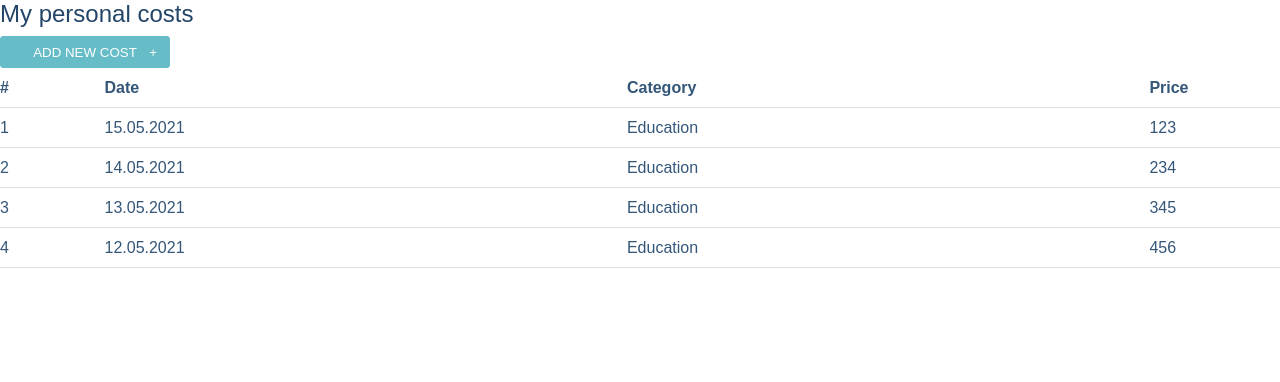
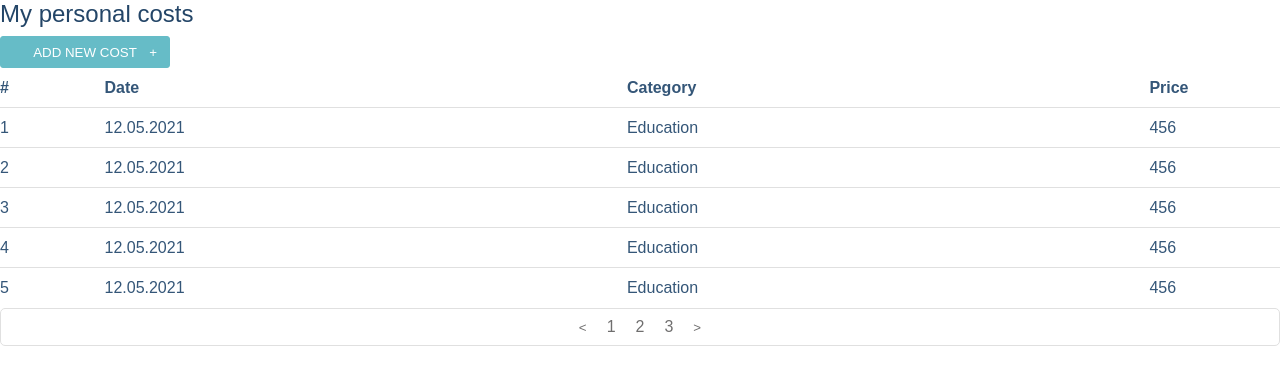
Before and after one commit to youryCh/vue-gb-project, a Vue app: page / in a window 1280 px wide. Shown: the top 382 px of the page. Built offline with nearby package versions, Linux system fonts and the light colour scheme.

Commit message:
finished pagination

```diff
--- a/src/App.vue
+++ b/src/App.vue
@@ -33,19 +33,54 @@ export default {
     fetchData () {
       return [
         {
-          date: '15.05.2021',
+          date: '12.05.2021',
           category: 'Education',
-          price: 123
+          price: 456
         },
         {
-          date: '14.05.2021',
+          date: '12.05.2021',
           category: 'Education',
-          price: 234
+          price: 456
         },
         {
-          date: '13.05.2021',
+          date: '12.05.2021',
           category: 'Education',
-          price: 345
+          price: 456
+        },
+        {
+          date: '12.05.2021',
+          category: 'Education',
+          price: 456
+        },
+        {
+          date: '12.05.2021',
+          category: 'Education',
+          price: 456
+        },
+        {
+          date: '12.05.2021',
+          category: 'Education',
+          price: 456
+        },
+        {
+          date: '12.05.2021',
+          category: 'Education',
+          price: 456
+        },
+        {
+          date: '12.05.2021',
+          category: 'Education',
+          price: 456
+        },
+        {
+          date: '12.05.2021',
+          category: 'Education',
+          price: 456
+        },
+        {
+          date: '12.05.2021',
+          category: 'Education',
+          price: 456
         },
         {
           date: '12.05.2021',
--- /dev/null
+++ b/src/components/Pagination.vue
@@ -0,0 +1,69 @@
+<template>
+  <div :class="[$style.pagination]">
+    <button @click="prevPage" :class="[$style.pagination__button]">{{ innerButton[0] }}</button>
+    <div :class="[$style.pagination__item]" v-for="(item, index) in pageCount"
+    :key="index"
+    @click="showCurrentList">
+    {{ item }}
+    </div>
+    <button @click="nextPage" :class="[$style.pagination__button]">{{ innerButton[1] }}</button>
+  </div>
+</template>
+
+<script>
+export default {
+  props: {
+    listLength: Number
+  },
+  data () {
+    return {
+      innerButton: ['<', '>']
+    }
+  },
+  methods: {
+    showCurrentList (event) {
+      const targetPage = event.target.innerHTML
+      this.$emit('currentList', targetPage)
+    },
+    prevPage () {
+      this.$emit('prevPage')
+    },
+    nextPage () {
+      this.$emit('nextPage')
+    }
+  },
+  computed: {
+    pageCount () {
+      return Math.ceil(this.listLength / 5)
+    }
+  }
+}
+</script>
+
+<style module lang="sass">
+  .pagination
+    height: 38px
+    display: flex
+    justify-content: center
+    align-items: center
+    border: 1px solid #e0e0e0
+    border-radius: 5px
+
+    &__item
+      margin: 0 10px
+      color: #6f6e6e
+
+      &:hover
+        color: #66bcc7
+
+    &__button
+      margin: 0 10px
+      outline: none
+      border: 0
+      background-color: transparent
+      color: #6f6e6e
+
+      &:hover
+        color: #66bcc7
+
+</style>
--- a/src/components/PaymentsList.vue
+++ b/src/components/PaymentsList.vue
@@ -1,4 +1,5 @@
 <template>
+  <div>
     <div :class="[$style.paymentsList]">
       <div :class="[$style.payment]">
         <h4>#</h4>
@@ -6,20 +7,63 @@
         <h4>Category</h4>
         <h4>Price</h4>
       </div>
-    <div :class="[$style.payment]" v-for="(item, index) in items" :key="index">
-      <div>{{ index + 1 }}</div>
+      <div :class="[$style.payment]" v-for="(item, index) in currentList" :key="index">
+        <div>{{ index + currentPages }}</div>
         <div>{{ item.date }}</div>
         <div>{{ item.category }}</div>
         <div>{{ item.price }}</div>
       </div>
     </div>
+    <Pagination @prevPage="prevPage"
+    @nextPage="nextPage"
+    @currentList="showCurrentList"
+    :listLength="items.length" />
+  </div>
 </template>
 
 <script>
+import Pagination from './Pagination'
+
 export default {
+  components: {
+    Pagination
+  },
   props: {
-    items: Array,
-    default: []
+    items: Array
+  },
+  data () {
+    return {
+      currentList: [],
+      currentPages: 1
+    }
+  },
+  methods: {
+    showCurrentList (page) {
+      const pages = page * 5
+      this.currentList = this.items.slice((pages - 5), pages)
+      this.currentPages = pages - 4
+    },
+    prevPage () {
+      const page = Math.ceil(this.currentPages / 5)
+      if (page !== 1) {
+        this.showCurrentList(page - 1)
+      }
+    },
+    nextPage () {
+      const page = Math.ceil(this.currentPages / 5)
+      if (this.currentList.length === 5) {
+        this.showCurrentList(page + 1)
+      }
+    }
+  },
+  mounted () {
+    this.currentList = this.items.slice(0, 5)
+  },
+  watch: {
+    items: function () {
+      const page = Math.ceil(this.currentPages / 5)
+      this.showCurrentList(page)
+    }
   }
 }
 </script>
@@ -33,4 +77,7 @@ export default {
     align-items: center
     color: #345678
 
+    &:last-child
+      border: 0
+
 </style>
```
Lines whose indentation alone changed are shown as unchanged.
